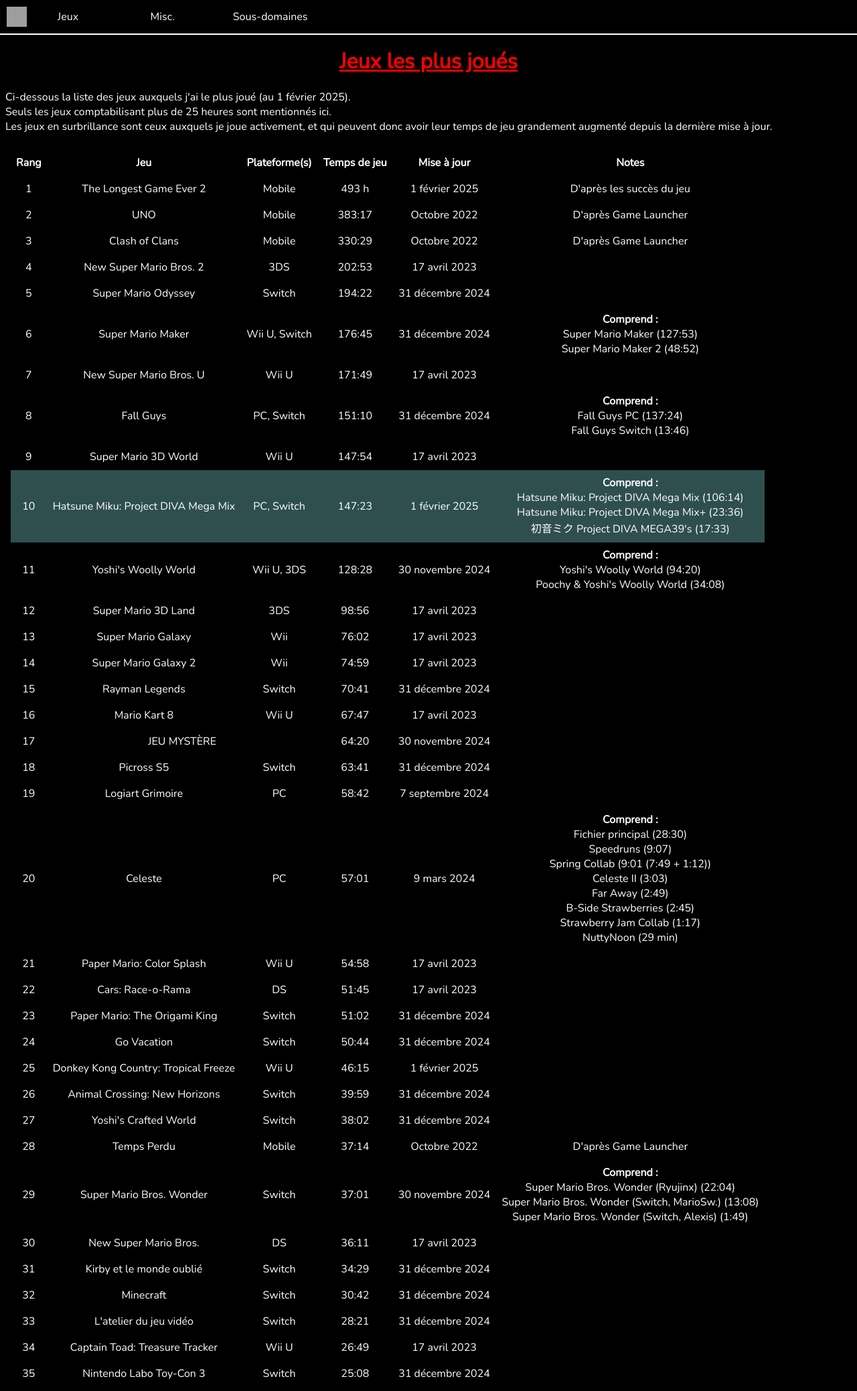
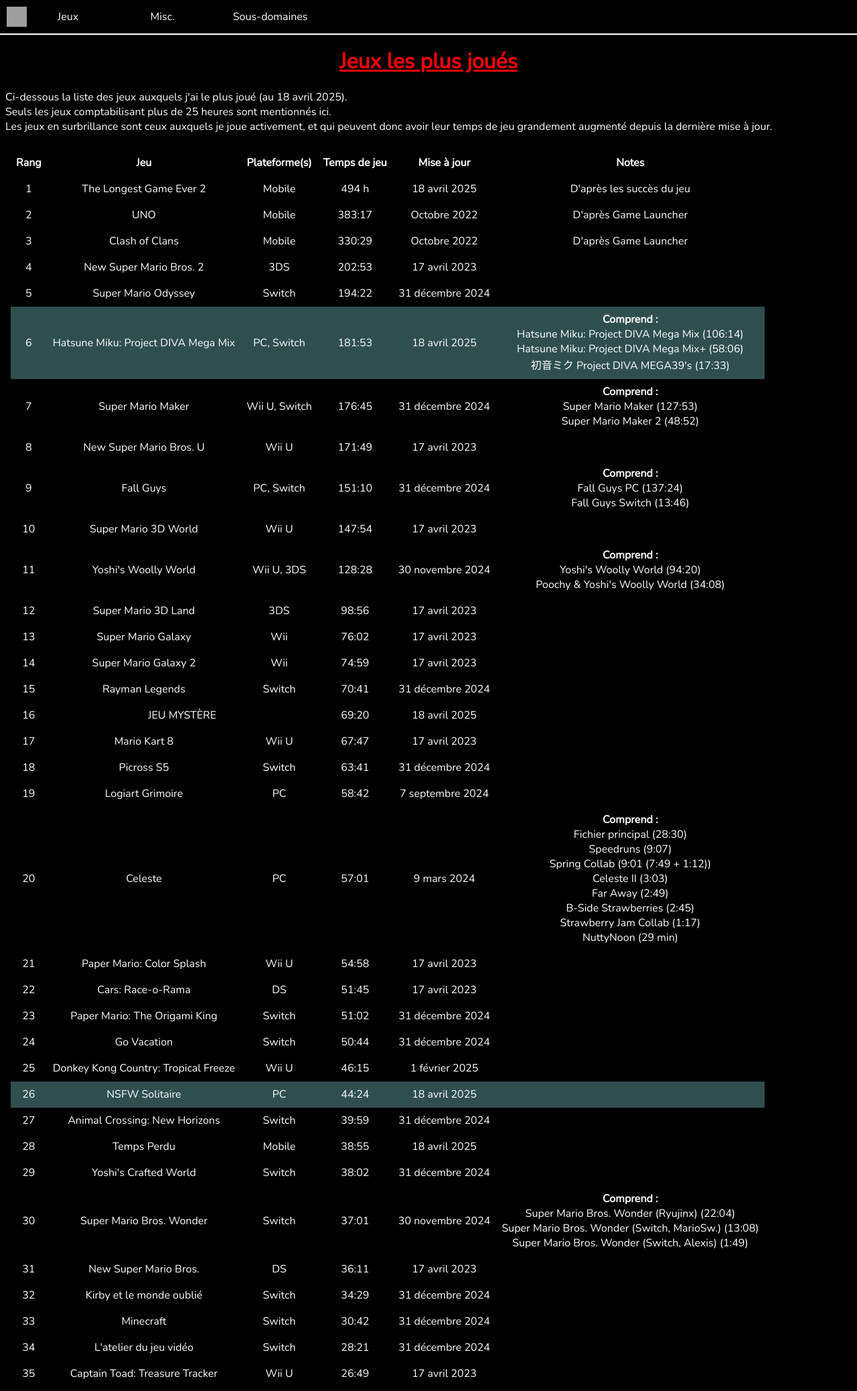
Before and after one commit to MarioSwitch/marioswitch.github.io, a PHP site: page /pages/misc/games.php in a window 1280 px wide. Shown: the top 2077 px of the page at 67% size. Run offline with PHP 8.4, Linux system fonts and the light colour scheme; grey boxes are pictures that could not be loaded.

Commit message:
[112] Updated games

```diff
--- a/pages/misc/games.php
+++ b/pages/misc/games.php
@@ -13,7 +13,7 @@
 		<?php insertMenu(); ?>
 		<h1>Jeux les plus joués</h1>
 		<p>
-			Ci-dessous la liste des jeux auxquels j'ai le plus joué (au 1 février 2025).<br>
+			Ci-dessous la liste des jeux auxquels j'ai le plus joué (au 18 avril 2025).<br>
 			Seuls les jeux comptabilisant plus de 25 heures sont mentionnés ici.<br>
 			Les jeux en surbrillance sont ceux auxquels je joue activement, et qui peuvent donc avoir leur temps de jeu grandement augmenté depuis la dernière mise à jour.
 		</p>
@@ -30,8 +30,8 @@
 				<td><?= rank(1); ?></td>
 				<td>The Longest Game Ever 2</td>
 				<td>Mobile</td>
-				<td>493 h</td>
-				<td>1 février 2025</td>
+				<td>494 h</td>
+				<td>18 avril 2025</td>
 				<td>D'après les succès du jeu</td>
 			</tr>
 			<tr>
@@ -65,6 +65,19 @@
 				<td>194:22</td>
 				<td>31 décembre 2024</td>
 				<td></td>
+			</tr>
+			<tr class="highlight">
+				<td><?= rank(); ?></td>
+				<td>Hatsune Miku: Project DIVA Mega Mix</td>
+				<td>PC, Switch</td>
+				<td>181:53</td>
+				<td>18 avril 2025</td>
+				<td>
+					<b>Comprend :</b>
+					<br>Hatsune Miku: Project DIVA Mega Mix (106:14)
+					<br>Hatsune Miku: Project DIVA Mega Mix+ (58:06)
+					<br>初音ミク Project DIVA MEGA39's (17:33)
+				</td>
 			</tr>
 			<tr>
 				<td><?= rank(); ?></td>
@@ -105,19 +118,6 @@
 				<td>147:54</td>
 				<td>17 avril 2023</td>
 				<td></td>
-			</tr>
-			<tr class="highlight">
-				<td><?= rank(); ?></td>
-				<td>Hatsune Miku: Project DIVA Mega Mix</td>
-				<td>PC, Switch</td>
-				<td>147:23</td>
-				<td>1 février 2025</td>
-				<td>
-					<b>Comprend :</b>
-					<br>Hatsune Miku: Project DIVA Mega Mix (106:14)
-					<br>Hatsune Miku: Project DIVA Mega Mix+ (23:36)
-					<br>初音ミク Project DIVA MEGA39's (17:33)
-				</td>
 			</tr>
 			<tr>
 				<td><?= rank(); ?></td>
@@ -165,17 +165,17 @@
 			</tr>
 			<tr>
 				<td><?= rank(); ?></td>
+				<td colspan="2">JEU MYSTÈRE</td>
+				<td>69:20</td>
+				<td>18 avril 2025</td>
+				<td></td>
+			</tr>
+			<tr>
+				<td><?= rank(); ?></td>
 				<td>Mario Kart 8</td>
 				<td>Wii U</td>
 				<td>67:47</td>
 				<td>17 avril 2023</td>
-				<td></td>
-			</tr>
-			<tr>
-				<td><?= rank(); ?></td>
-				<td colspan="2">JEU MYSTÈRE</td>
-				<td>64:20</td>
-				<td>30 novembre 2024</td>
 				<td></td>
 			</tr>
 			<tr>
@@ -252,6 +252,14 @@
 				<td>1 février 2025</td>
 				<td></td>
 			</tr>
+			<tr class="highlight">
+				<td><?= rank(); ?></td>
+				<td>NSFW Solitaire</td>
+				<td>PC</td>
+				<td>44:24</td>
+				<td>18 avril 2025</td>
+				<td></td>
+			</tr>
 			<tr>
 				<td><?= rank(); ?></td>
 				<td>Animal Crossing: New Horizons</td>
@@ -262,19 +270,19 @@
 			</tr>
 			<tr>
 				<td><?= rank(); ?></td>
+				<td>Temps Perdu</td>
+				<td>Mobile</td>
+				<td>38:55</td>
+				<td>18 avril 2025</td>
+				<td></td>
+			</tr>
+			<tr>
+				<td><?= rank(); ?></td>
 				<td>Yoshi's Crafted World</td>
 				<td>Switch</td>
 				<td>38:02</td>
 				<td>31 décembre 2024</td>
 				<td></td>
-			</tr>
-			<tr>
-				<td><?= rank(); ?></td>
-				<td>Temps Perdu</td>
-				<td>Mobile</td>
-				<td>37:14</td>
-				<td>Octobre 2022</td>
-				<td>D'après Game Launcher</td>
 			</tr>
 			<tr>
 				<td><?= rank(); ?></td>
```
